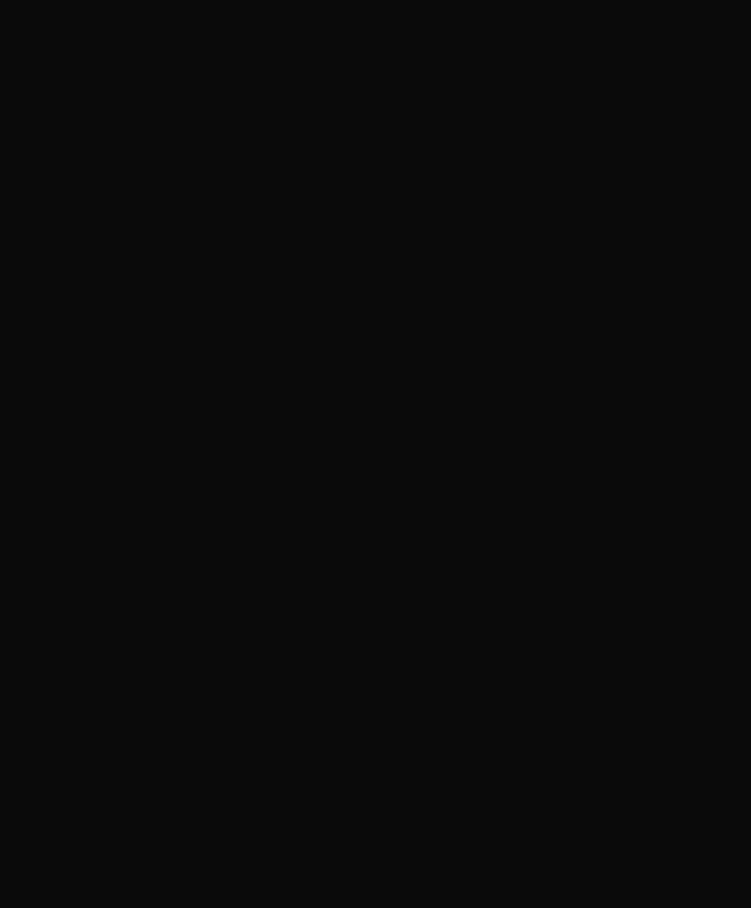
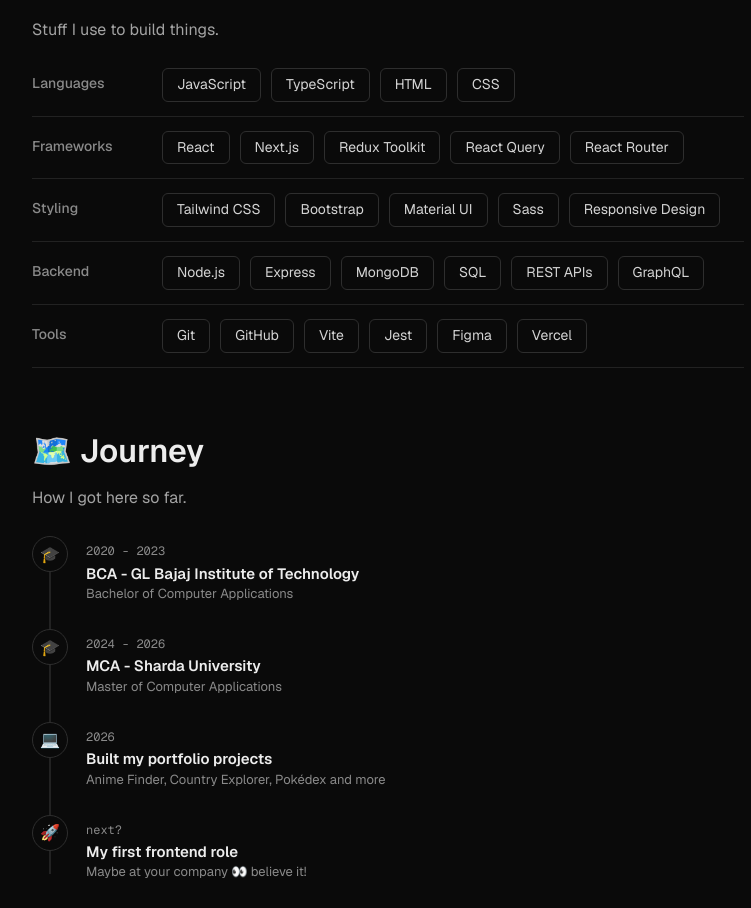
Before and after one commit to rimjhimyadav/rimjhimyadav.github.io, a React (Vite) app: page / in a window 1280 px wide. Shown: the part 1529-2437 px from the top of the page, without its empty margins (252-1003 px from the left). Before the commit the page ends 1428 px from the top, so only its background shows below. Built offline with nearby package versions, Linux system fonts and the light colour scheme.

Commit message:
add skills and journey

```diff
--- a/src/App.jsx
+++ b/src/App.jsx
@@ -1,6 +1,8 @@
 import Navbar from "./components/Navbar";
 import Intro from "./components/Intro";
 import Projects from "./components/Projects";
+import Skills from "./components/Skills";
+import Journey from "./components/Journey";
 import "./App.css";
 
 function App() {
@@ -10,6 +12,8 @@
       <main>
         <Intro />
         <Projects />
+        <Skills />
+        <Journey />
       </main>
     </div>
   );
--- /dev/null
+++ b/src/components/Journey.jsx
@@ -0,0 +1,52 @@
+const journey = [
+  {
+    year: "2020 - 2023",
+    title: "BCA - GL Bajaj Institute of Technology",
+    text: "Bachelor of Computer Applications",
+    icon: "🎓",
+  },
+  {
+    year: "2024 - 2026",
+    title: "MCA - Sharda University",
+    text: "Master of Computer Applications",
+    icon: "🎓",
+  },
+  {
+    year: "2026",
+    title: "Built my portfolio projects",
+    text: "Anime Finder, Country Explorer, Pokédex and more",
+    icon: "💻",
+  },
+  {
+    year: "next?",
+    title: "My first frontend role",
+    text: "Maybe at your company 👀 believe it!",
+    icon: "🚀",
+  },
+];
+
+function Journey() {
+  return (
+    <section id="journey" className="section">
+      <div className="section-head">
+        <h2>🗺️ Journey</h2>
+      </div>
+      <p className="section-desc">How I got here so far.</p>
+
+      <div className="timeline">
+        {journey.map((item) => (
+          <div className="timeline-item" key={item.title}>
+            <div className="timeline-icon">{item.icon}</div>
+            <div>
+              <span className="year">{item.year}</span>
+              <h3>{item.title}</h3>
+              <p>{item.text}</p>
+            </div>
+          </div>
+        ))}
+      </div>
+    </section>
+  );
+}
+
+export default Journey;
--- /dev/null
+++ b/src/components/Skills.jsx
@@ -0,0 +1,48 @@
+const skills = [
+  {
+    title: "Languages",
+    list: ["JavaScript", "TypeScript", "HTML", "CSS"],
+  },
+  {
+    title: "Frameworks",
+    list: ["React", "Next.js", "Redux Toolkit", "React Query", "React Router"],
+  },
+  {
+    title: "Styling",
+    list: ["Tailwind CSS", "Bootstrap", "Material UI", "Sass", "Responsive Design"],
+  },
+  {
+    title: "Backend",
+    list: ["Node.js", "Express", "MongoDB", "SQL", "REST APIs", "GraphQL"],
+  },
+  {
+    title: "Tools",
+    list: ["Git", "GitHub", "Vite", "Jest", "Figma", "Vercel"],
+  },
+];
+
+function Skills() {
+  return (
+    <section id="skills" className="section">
+      <div className="section-head">
+        <h2>🧰 Skills</h2>
+      </div>
+      <p className="section-desc">Stuff I use to build things.</p>
+
+      <div className="skill-groups">
+        {skills.map((group) => (
+          <div className="skill-row" key={group.title}>
+            <span className="skill-title">{group.title}</span>
+            <div className="skills">
+              {group.list.map((skill) => (
+                <span className="skill" key={skill}>{skill}</span>
+              ))}
+            </div>
+          </div>
+        ))}
+      </div>
+    </section>
+  );
+}
+
+export default Skills;
```
